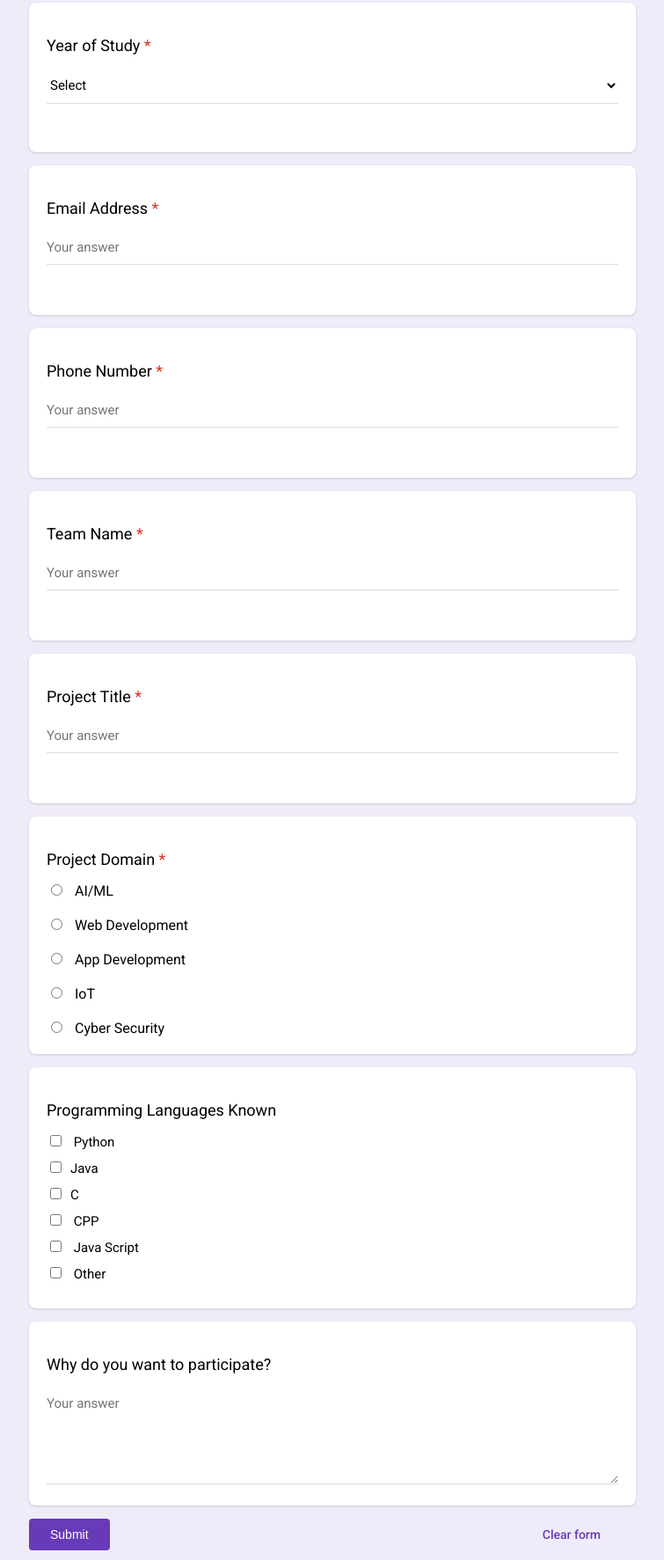
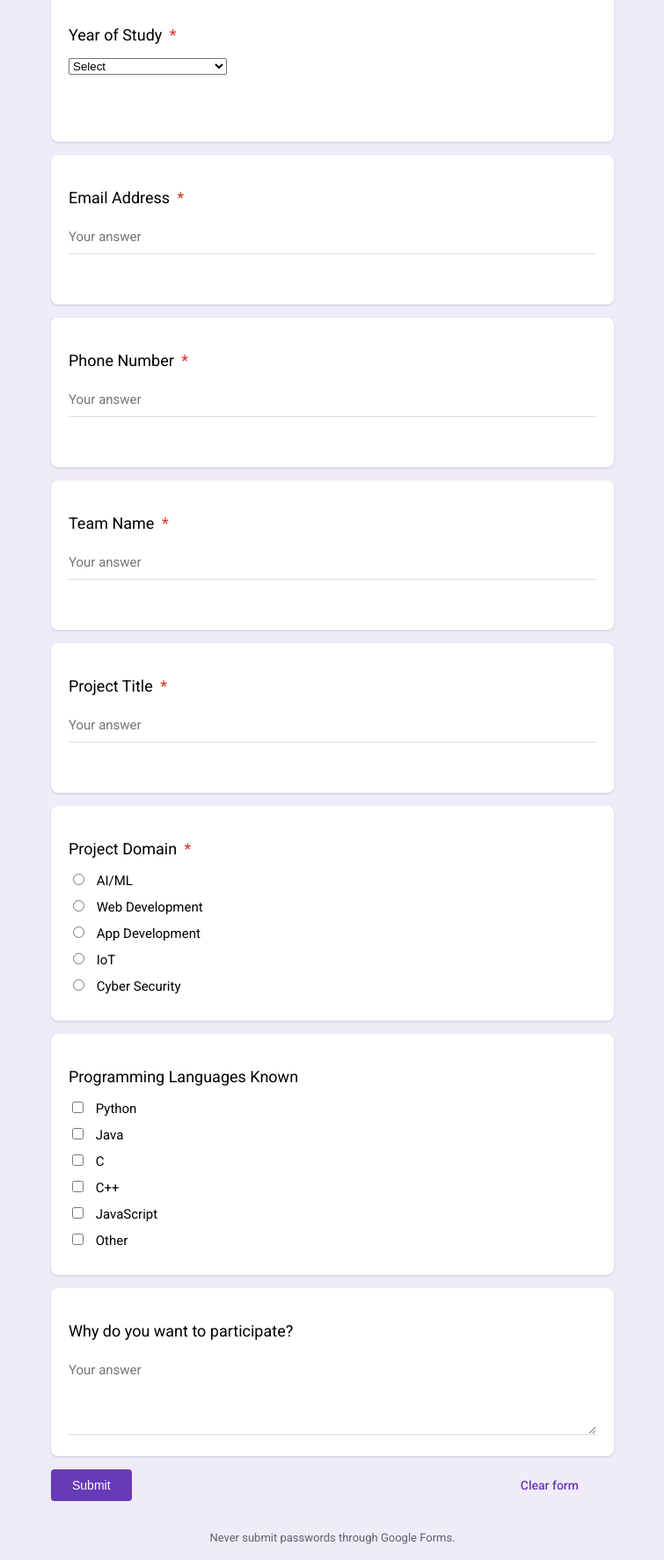
Before and after one commit to its-harini24/Hackathon-Registeration-form-Google-UI-Clone-, a plain HTML site: page index.html in a window 1280 px wide. Shown: the part 1002-2775 px from the top of the page at 88% size, without its empty margins (262-1017 px from the left). Drawn offline with nearby package versions, Linux system fonts and the light colour scheme; a web font is replaced by a local one.

Commit message:
updated google form

```diff
--- a/form.css
+++ b/form.css
@@ -13,11 +13,7 @@ body{
     display: flex;
     gap:12px;
 }
-.record-email{
-    margin-top:15px;
-    font-size:14px;
-    color:#202124;
-}
+
 
 .record-email label{
     display:flex;
@@ -38,6 +34,8 @@ body{
     margin:15px 0;
     border-radius:8px;
     box-shadow:0 1px 3px rgba(0,0,0,0.15);
+    font-size: 14px;
+    color: #202124;
 }
 
 .cloud{
@@ -94,7 +92,9 @@ body{
 .box3{
     min-height:130px;
 }
-
+.box1,.box2,.box3,.record-email,.required-box,.button-container{
+    width: 600px;
+}
 h1{
     font-size:36px;
     font-weight:400;
@@ -117,13 +117,15 @@ p{
 }
 
 span{
+    color:#000000;
+}
+h3 span{
     color:#d93025;
+    margin-left: 4px;
 }
-
 input[type="text"],
 input[type="email"],
 input[type="tel"],
-select,
 textarea{
     width:100%;
     border:none;
@@ -133,7 +135,11 @@ textarea{
     font-family:'Roboto',sans-serif;
     background:transparent;
 }
-
+select{
+    width:auto;
+    min-width: 180px;
+    cursor: pointer;
+}
 input[type="text"]:focus,
 input[type="email"]:focus,
 input[type="tel"]:focus,
@@ -176,7 +182,7 @@ button:hover{
 .button-container{
     width:650px;
     margin-top:15px;
-     width:650px;
+     width:600px;
     display:flex;
     align-items:center;
 }
--- a/index.html
+++ b/index.html
@@ -11,13 +11,10 @@
     <link rel="stylesheet" href="form.css">
 </head>
 <body>
+
     <div class="box1">
-    <h1 id="hackathonForm">Hackathon Registration Form</h1>
-    <hr>
-    <p>
-        Welcome to the Annual College Hackathon! Please fill in the details below to register.
-        Registeration link
-    </p>
+        <h1 id="formTitle">Hackathon Registration Form</h1>
+        <p>Welcome to the Annual College Hackathon! Please fill in the details below to register.</p>
         <p class="note">
             The name, email address and photo associated with your Google Account will be recorded when you upload files and submit this form.
         </p>
@@ -25,19 +22,19 @@
         <div class="email-section">
             <span class="email"><strong>example@gmail.com</strong></span>
             <a href="#">Switch account</a>
-    <span class="material-symbols-outlined cloud">
-cloud_done
-</span>
+            <span class="material-symbols-outlined cloud">cloud_done</span>
         </div>
         <p id="r1">* Indicates required question</p>
     </div>
+
     <div class="record-email">
         <label>
             <input type="checkbox">
-        Record <strong>example@gmail.com</strong> as the email to be included with my response.
+            <span>Record <strong>example@gmail.com</strong> as the email to be included with my response.</span>
         </label>
     </div>
-<form id="hackathonForm">
+
+    <form id="mainRegistrationForm">
         <div class="box2">
             <h3>Full Name <span>*</span></h3>
             <input type="text" placeholder="Your answer" required>
@@ -55,12 +52,12 @@ cloud_done
 
         <div class="box3">
             <h3>Year of Study <span>*</span></h3>
-    <select>
-        <option>Select</option>
-        <option>I Year</option>
-        <option>II Year</option>
-        <option>III Year</option>
-        <option>IV Year</option>
+            <select required>
+                <option value="" disabled selected>Select</option>
+                <option value="1">I Year</option>
+                <option value="2">II Year</option>
+                <option value="3">III Year</option>
+                <option value="4">IV Year</option>
             </select>
         </div>
 
@@ -86,40 +83,37 @@ cloud_done
 
         <div class="box3">
             <h3>Project Domain <span>*</span></h3>
-
-    <input type="radio" name="domain"> AI/ML <br><br>
-    <input type="radio" name="domain"> Web Development <br><br>
-    <input type="radio" name="domain"> App Development <br><br>
-    <input type="radio" name="domain"> IoT <br><br>
-    <input type="radio" name="domain"> Cyber Security
+            <label><input type="radio" name="domain" required> AI/ML</label>
+            <label><input type="radio" name="domain"> Web Development</label>
+            <label><input type="radio" name="domain"> App Development</label>
+            <label><input type="radio" name="domain"> IoT</label>
+            <label><input type="radio" name="domain"> Cyber Security</label>
         </div>
 
         <div class="box3">
             <h3>Programming Languages Known</h3>
-    <label><input type="checkbox" name="domain"> Python</label>
-<label><input type="checkbox" name="domain">Java</label>
-<label><input type="checkbox" name="domain">C</label>
-<label><input type="checkbox" name="domain"> CPP</label>
-<label><input type="checkbox" name="domain"> Java Script</label>
-<label><input type="checkbox" name="domain"> Other</label>
+            <label><input type="checkbox" name="languages"> Python</label>
+            <label><input type="checkbox" name="languages"> Java</label>
+            <label><input type="checkbox" name="languages"> C</label>
+            <label><input type="checkbox" name="languages"> C++</label>
+            <label><input type="checkbox" name="languages"> JavaScript</label>
+            <label><input type="checkbox" name="languages"> Other</label>
         </div>
 
         <div class="box3">
             <h3>Why do you want to participate?</h3>
-    <textarea rows="5" cols="50" placeholder="Your answer"></textarea>
+            <textarea rows="4" placeholder="Your answer"></textarea>
         </div>
 
         <div class="button-container">
             <button type="submit">Submit</button>
             <a href="#" class="clear-form">Clear form</a>
         </div>
-<p id ="message"></p>
+
+        <p id="message"></p>
     </form>
-<script src="form.js"></script>
-</body>
-<p class="footer">
-    Never submit passwords through Google Forms.
-</p>
+
+    <p class="footer">Never submit passwords through Google Forms.</p>
 
     <p class="google">
         This content is neither created nor endorsed by Google.
@@ -129,4 +123,7 @@ cloud_done
     </p>
 
     <h4 class="forms">Google Forms</h4>
+
+    <script src="form.js"></script>
+</body>
 </html>
```
Lines whose indentation alone changed are shown as unchanged.
